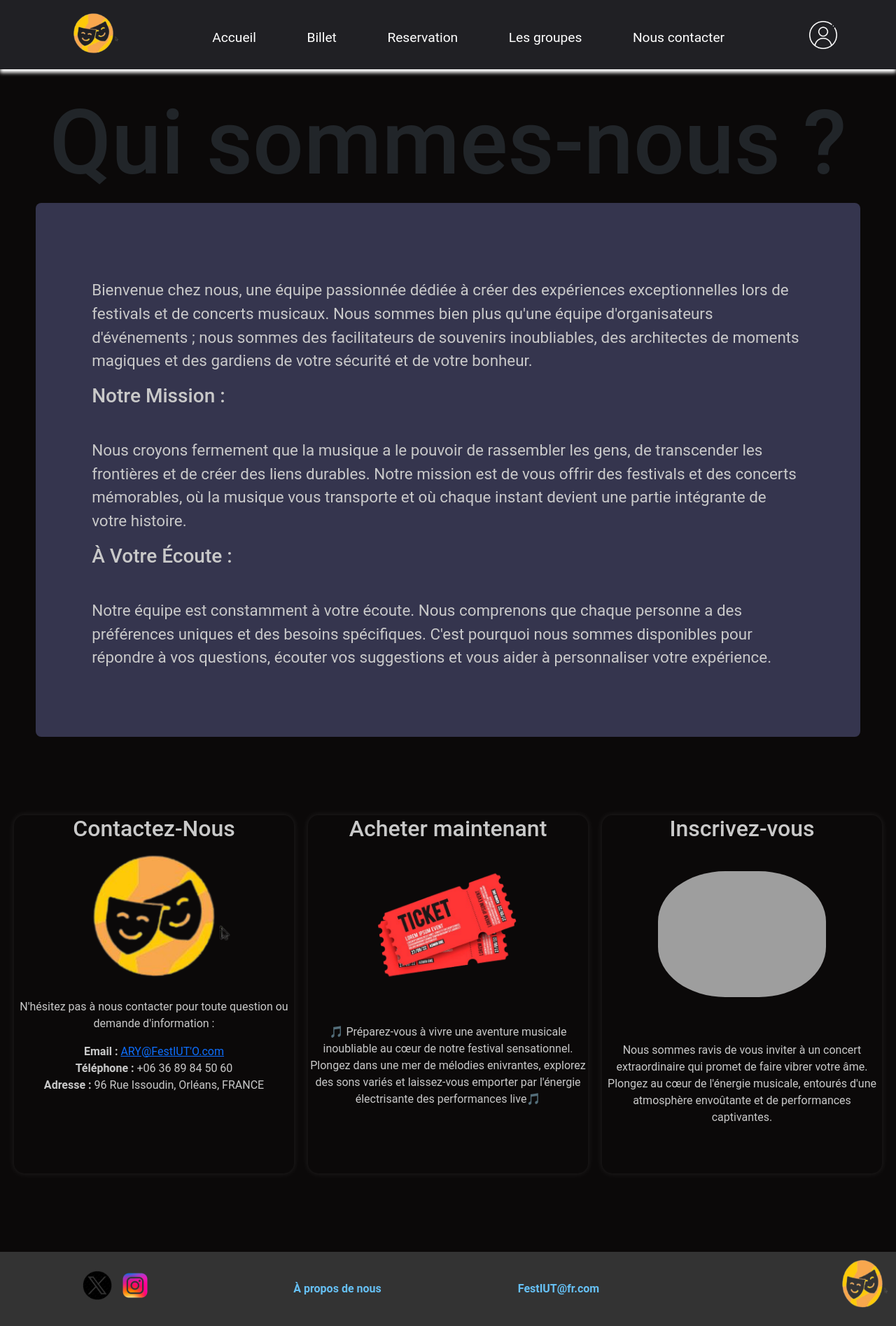
After one commit to ThomasRABILLON/FestIUTO, a Flask app: page /contact in a window 1280 px wide. The commit adds this page. Shown: the whole page at 70% size. Run offline with Flask 3, Linux system fonts and the light colour scheme; parts of the project's set-up code (start-up, migrations or seed data) failed here and were passed over; some libraries are stand-ins or nearby versions; grey boxes are pictures that could not be loaded.

Commit message:
ajout contact

```diff
--- a/App/static/css/home.css
+++ b/App/static/css/home.css
@@ -15,7 +15,7 @@ main {
   border: 1px solid 00025f;
   border-radius: 8px;
   margin: 0 4vw;
-  padding: 4em 2em 4em 8em;
+  padding: 1em 2em 2em 2em;
   display: flex;
   justify-content: space-evenly;
 }
@@ -188,3 +188,16 @@ section.presentation {
 .textetop {
   margin-top: 2em;
 }
+
+.textcont {
+  margin-top: 2em;
+  font-size: 1.4em;
+}
+
+.gros {
+  padding: 3em;
+}
+
+.center {
+  text-align: center;
+}
--- a/App/templates/base.html
+++ b/App/templates/base.html
@@ -29,7 +29,7 @@
         <li><a href="{{ url_for('billet') }}">Billet</a></li>
         <li><a href="{{ url_for('reservation') }}">Reservation</a></li>
         <li><a href="{{ url_for('groupes') }}">Les groupes</a></li>
-        <li><a href="#">Nous contacter</a></li>
+        <li><a href="{{ url_for('contact') }}">Nous contacter</a></li>
         <li>
           <div class="dropdown">
             <img
--- /dev/null
+++ b/App/templates/contact.html
@@ -0,0 +1,72 @@
+{% extends 'base.html' %} {% block main %}
+
+<h1 class="center">Qui sommes-nous ?</h1>
+
+<link rel="stylesheet"
+    href="{{ url_for('static', filename='css/home.css') }}">
+<main>
+
+    <div class="gros">
+        <p class="textcont">Bienvenue chez nous, une équipe passionnée dédiée à
+            créer des expériences exceptionnelles lors de festivals et de
+            concerts musicaux. Nous sommes bien plus qu'une équipe d'organisateurs
+            d'événements ; nous sommes des facilitateurs de souvenirs
+            inoubliables, des architectes de moments magiques et des gardiens de
+            votre sécurité et de votre bonheur.</p>
+        <h3>Notre Mission :</h3>
+        <p class="textcont">
+            Nous croyons fermement que la musique a le pouvoir de rassembler les
+            gens, de transcender les frontières et de créer des liens durables.
+            Notre mission est de vous offrir des festivals et des concerts
+            mémorables, où la musique vous transporte et où chaque instant
+            devient une partie intégrante de votre histoire.
+        </p>
+        <h3>À Votre Écoute :</h3>
+        <p class="textcont">
+            Notre équipe est constamment à votre écoute. Nous comprenons que
+            chaque personne a des préférences uniques et des besoins
+            spécifiques. C'est pourquoi nous sommes disponibles pour répondre à
+            vos questions, écouter vos suggestions et vous aider à personnaliser
+            votre expérience.
+        </p>
+    </div>
+
+</main>
+
+<section class="suiteAccueil">
+    <div class="bloc">
+        <h2 class="titrebloc">Contactez-Nous</h2>
+        <a href="{{ url_for('contact') }}"><img class="imgbloc" src="../static/images/logo.png" alt="logo"></a>
+        <p>N'hésitez pas à nous contacter pour toute question ou demande d'information
+            :</p>
+        <address>
+            <strong>Email :</strong> <a href="ARY@FestIUT'O.com">ARY@FestIUT'O.com</a><br>
+            <strong>Téléphone :</strong> +06 36 89 84 50 60<br>
+            <strong>Adresse :</strong> 96 Rue Issoudin, Orléans, FRANCE<br>
+        </address>
+    </div>
+    <div class="bloc">
+        <h2 class="titrebloc">Acheter maintenant</h2>
+        <a href="{{ url_for('billet') }}"><img class="imgbloc"
+                src="../static/images/ticket.png" alt="logo"></a>
+        <p>🎵
+            Préparez-vous à vivre une aventure musicale inoubliable au cœur de
+            notre festival sensationnel. Plongez dans une mer de mélodies
+            enivrantes, explorez des sons variés et laissez-vous emporter par l'énergie
+            électrisante des performances live🎵</p>
+    </div>
+
+    <div class="bloc">
+        <h2 class="titrebloc">Inscrivez-vous</h2>
+        <a href="{{ url_for('register') }}"><img class="imgalone"
+                src="../static/images/image_accueil_bas_concert"
+                alt="logo"></a>
+        <p class="texteaccueil">
+            Nous sommes ravis de vous inviter à un concert extraordinaire qui
+            promet de faire vibrer votre âme. Plongez au cœur de l'énergie
+            musicale, entourés d'une atmosphère envoûtante et de performances
+            captivantes.</p>
+    </div>
+</section>
+
+{% endblock %}
--- a/App/templates/home.html
+++ b/App/templates/home.html
@@ -23,7 +23,7 @@
             transporte vers des horizons artistiques et culturels encore
             inexplorés !</p>
         <button class="button_accueil btn btn-dark"><a
-                class="text-light bg-dark" href="#">En savoir plus</a></button>
+                class="text-light bg-dark" href="{{ url_for('contact') }}">En savoir plus</a></button>
     </section>
 
 </main>
@@ -71,7 +71,7 @@
 <section class="suiteAccueil">
     <div class="bloc">
         <h2 class="titrebloc">Qui sommes-nous ?</h2>
-        <img class="imgbloc" src="../static/images/logo.png" alt="logo">
+        <a href="{{ url_for('contact') }}"><img class="imgbloc" src="../static/images/logo.png" alt="logo"></a>
         <p class="textetop">Nous sommes une équipe passionnée de créateurs,
             de visionnaires et de
             passionnés de l'expression artistique. Notre mission est de créer un
--- a/App/views.py
+++ b/App/views.py
@@ -32,6 +32,10 @@ import time
 @app.route('/home')
 def home():
     return render_template('home.html', events = Evenement.get_all_evenements(), Groupe = Groupe, Lieu = Lieu)
+
+@app.route('/contact')
+def contact():
+    return render_template('contact.html')
 
 @app.route('/billet')
 def billet():
```
